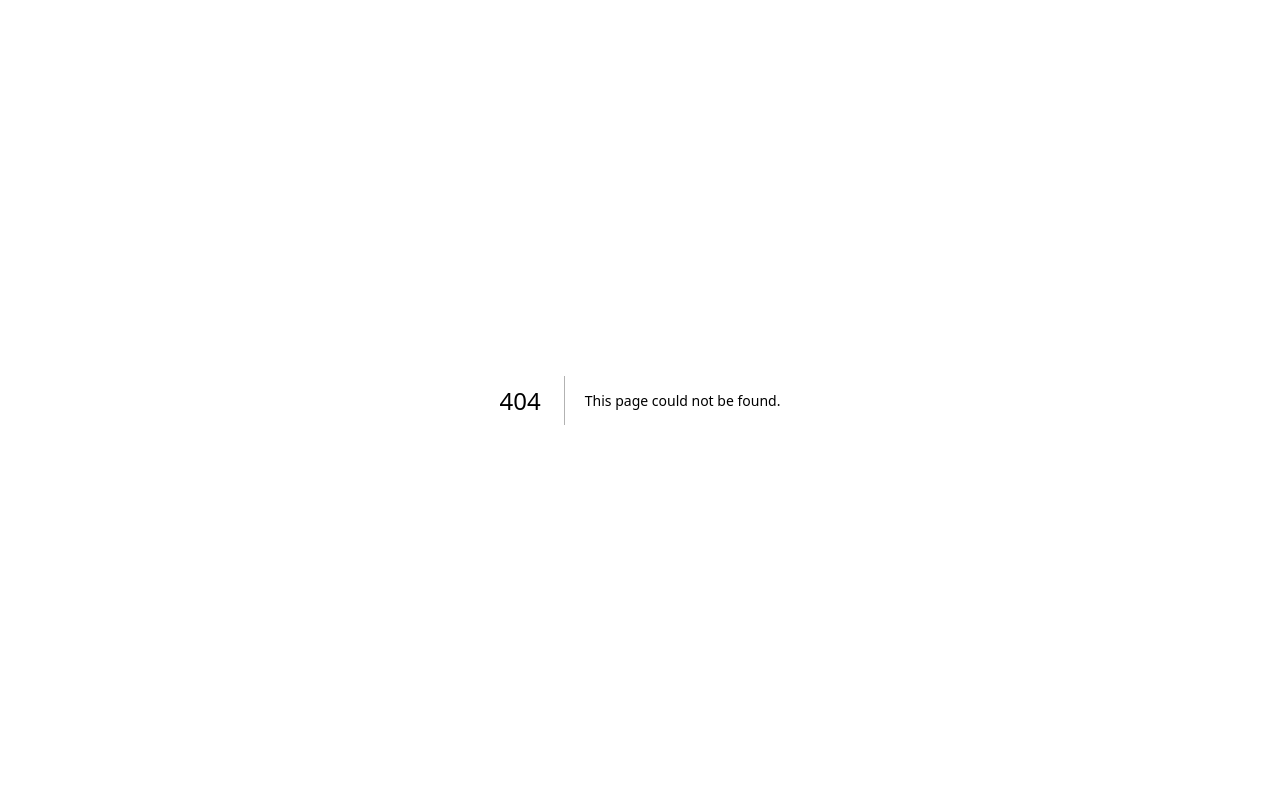
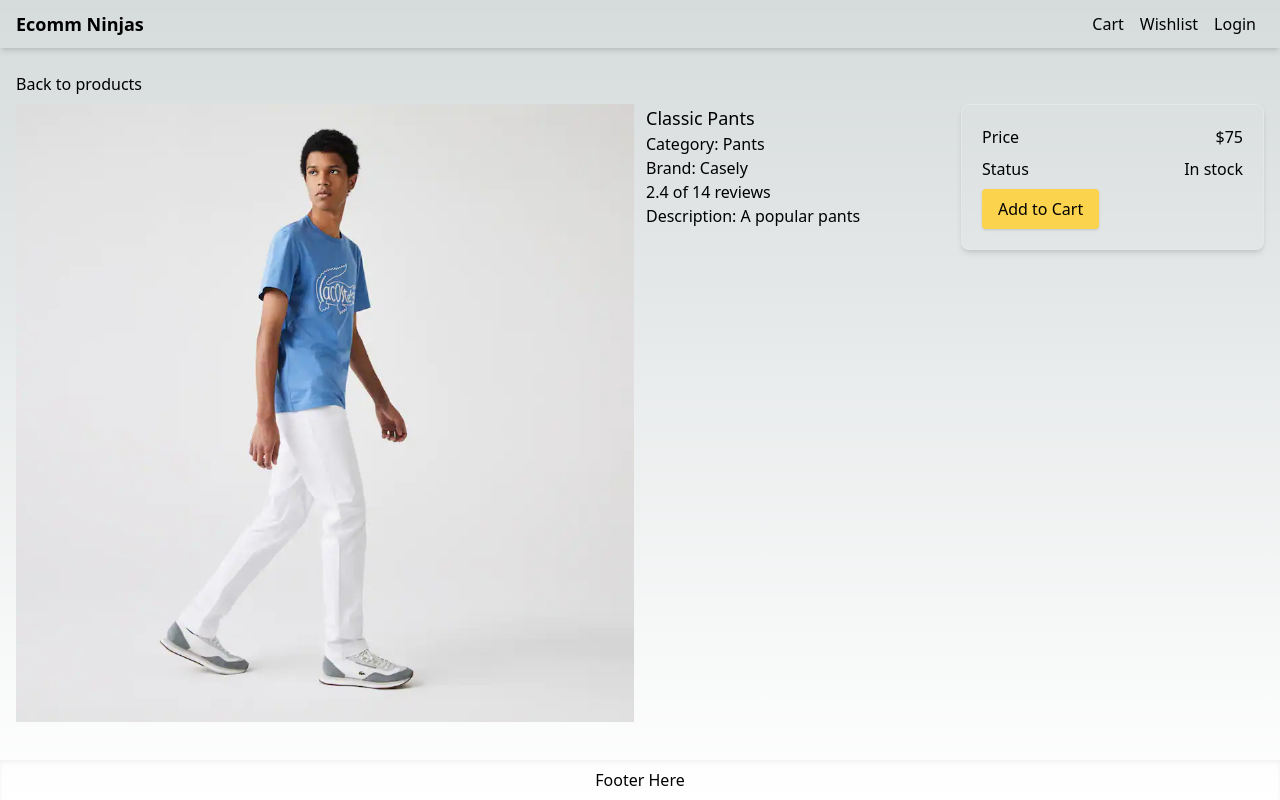
Before and after one commit to Harrieson/Ecomm-Nextjs-Tailwindcss, a Next.js app: page /product/classic-pants in a window 1280 px wide. Before the commit this address had no page. Built offline with nearby package versions, Linux system fonts and the light colour scheme.

Commit message:
Product deatails page

```diff
--- a/components/ProductItem.jsx
+++ b/components/ProductItem.jsx
@@ -19,7 +19,7 @@ export default function ProductsItem({ product }) {
                 </Link>
                 <p className="mb-2">{product.brand}</p>
                 <p>${product.price}</p>
-                <button className="primary-button" type='button'>
+                <button className="primary-button hover:bg-amber-400 active:bg-amber-500" type='button'>
                     Add to Cart
                 </button>
             </div>
--- a/package.json
+++ b/package.json
@@ -11,7 +11,7 @@
   "dependencies": {
     "@next/font": "13.1.1",
     "@types/node": "18.11.17",
-    "@types/react": "18.0.26",
+    "@types/react": "^18.0.26",
     "@types/react-dom": "18.0.10",
     "eslint": "8.30.0",
     "eslint-config-next": "13.1.1",
--- /dev/null
+++ b/pages/product/[slug].jsx
@@ -0,0 +1,60 @@
+import React from 'react'
+import Layout from '../../components/Layout'
+import { useRouter } from 'next/router'
+import data from '../../utils/data'
+import Link from 'next/link'
+import Image from 'next/image'
+
+
+
+export default function ProductScreen() {
+    const { query } = useRouter()
+    const { slug } = query
+    const product = data.products.find(x => x.slug === slug)
+
+    if (!product) {
+
+        return <div>Product Not Found</div>
+    }
+    return (
+        <Layout title={ProductScreen.name}>
+            <div className="py-2">
+                <Link href='/'>Back to products</Link>
+            </div>
+            <div className="grid md:grid-cols-4 md:gap-3">
+                <div className="md:col-span-2">
+                    <Image src={product.image}
+                        alt={product.name}
+                        width={640}
+                        height={640}
+                        layout="responsive" />
+                </div>
+                <div>
+                    <ul>
+                        <li>
+                            <h1 className="text-lg">{product.name}</h1>
+                        </li>
+                        <li>Category: {product.category}</li>
+                        <li>Brand: {product.brand}</li>
+                        <li>{product.rating} of {product.numReviews} reviews</li>
+                        <li>Description: {product.description}</li>
+                    </ul>
+                </div>
+                <div>
+                    <div className="card p-5">
+                        <div className="mb-2 flex justify-between">
+                            <div>Price</div>
+                            <div>${product.price}</div>
+                        </div>
+                        <div className="mb-2 flex justify-between">
+                            <div>Status</div>
+                            <div>{product.countInStock > 0 ? 'In stock' : 'Unavailable'}</div>
+                        </div>
+                        <button className="primary-button v-full">Add to Cart</button>
+                    </div>
+                </div>
+            </div>
+        </Layout>
+
+    )
+}
--- a/styles/globals.css
+++ b/styles/globals.css
@@ -63,3 +63,11 @@ a {
         color-scheme: dark;
     }
 }
+
+.card {
+    @apply mb-5 block rounded-lg border border-gray-200 shadow-md;
+}
+
+.primary-button {
+    @apply rounded bg-amber-300 py-2 px-4 shadow outline-none;
+}
```
Also changed, not shown: utils/Store.jsx (added).
